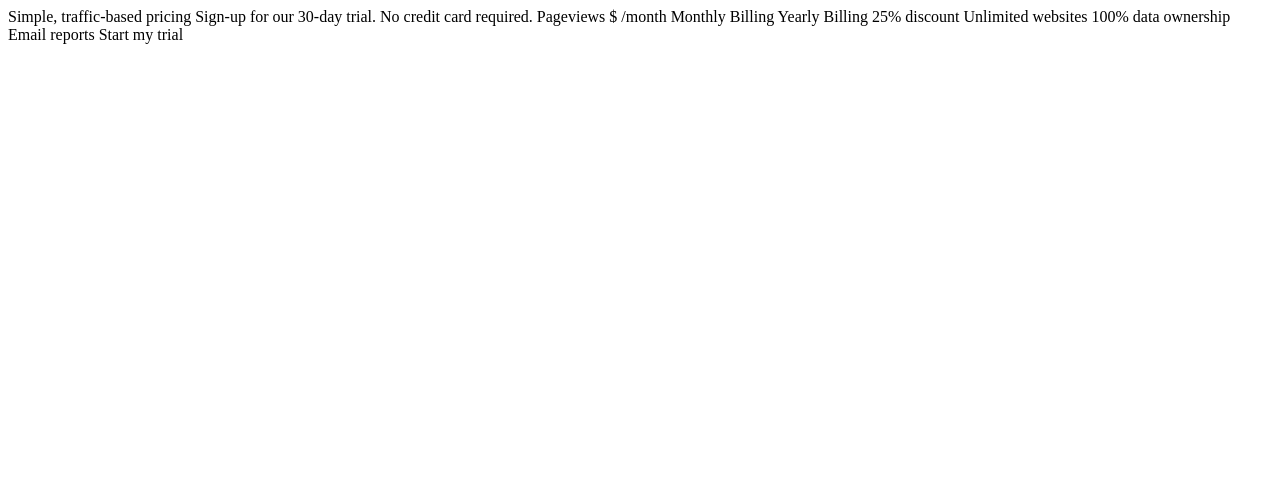
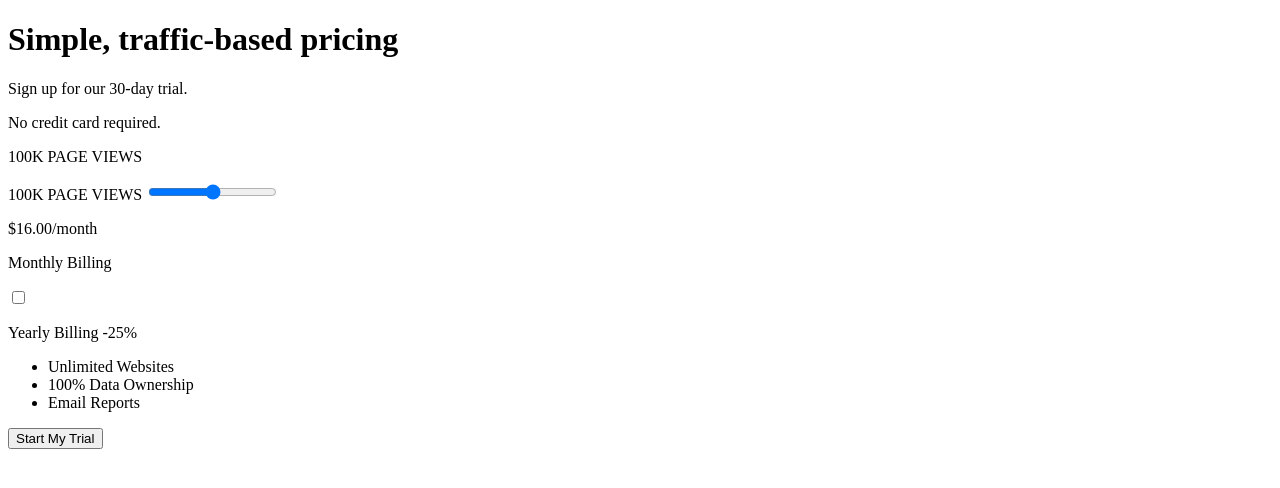
Before and after one commit to robinjmm/interactive-pricing-component, a website built with Vite: page index.html in a window 1280 px wide. Built offline with nearby package versions, Linux system fonts and the light colour scheme.

Commit message:
Complete initial markup for the project

```diff
--- a/index.html
+++ b/index.html
@@ -17,20 +17,36 @@
 
 <body>
 
-	Simple, traffic-based pricing
-	Sign-up for our 30-day trial. No credit card required.
+	<header>
+		<h1>Simple, traffic-based pricing</h1>
+		<p>Sign up for our 30-day trial.</p>
+		<p>No credit card required.</p>
+	</header>
 
-	Pageviews
-	$ /month
+	<main>
+		<article>
+			<p>100K PAGE VIEWS</p>
+			<form action="">
+				<label for="pricing">100K PAGE VIEWS</label>
+				<input type="range" name="pricing" id="pricing" min="8" max="36">
+				<p><span>$16.00</span>/month</p>
 
-	Monthly Billing
-	Yearly Billing 25% discount
+				<div class="toggle">
+					<p>Monthly Billing</p>
+					<input type="checkbox" name="billing-option" aria-label="Billing Option">
+					<p>Yearly Billing <span> -25% </span></p>
+				</div>
 
-	Unlimited websites
-	100% data ownership
-	Email reports
+				<ul class="features">
+					<li>Unlimited Websites</li>
+					<li>100% Data Ownership</li>
+					<li>Email Reports</li>
+				</ul>
 
-	Start my trial
+				<button type="submit">Start My Trial</button>
+			</form>
+		</article>
+	</main>
 </body>
 
 </html>
```
